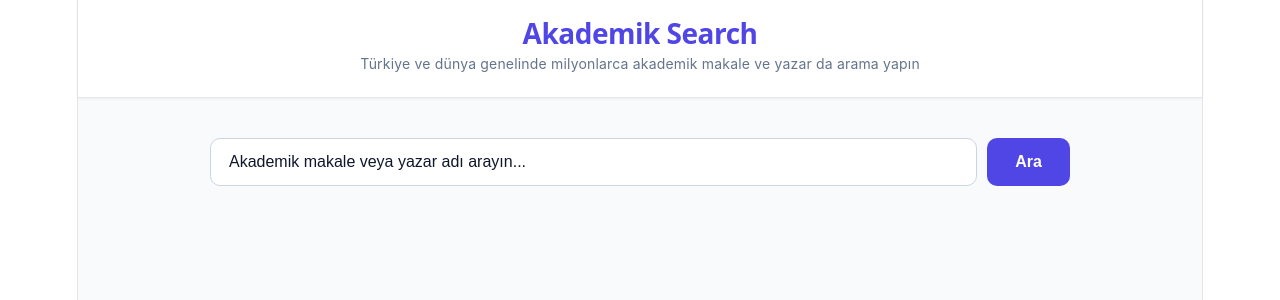
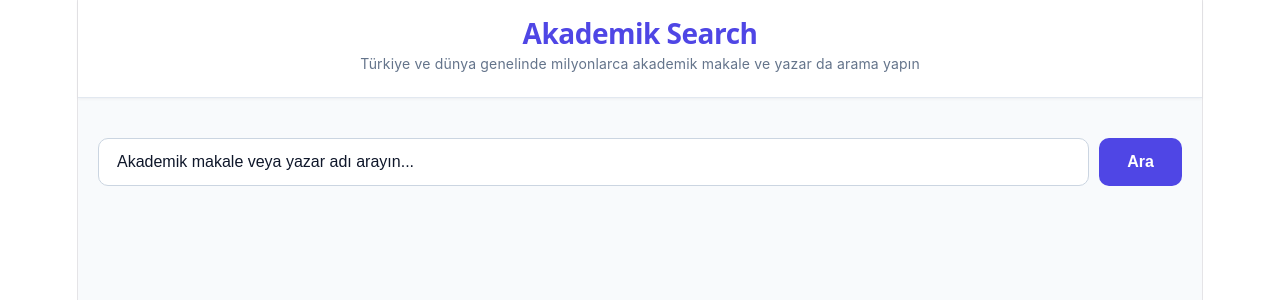
Before and after one commit to sdkcsgn/akademik-search, a React (Vite) app in the folder frontend/: page / in a window 1280 px wide. Shown: the top 300 px of the page. Built offline with nearby package versions, Linux system fonts and the light colour scheme.

Commit message:
Web genisligi 1200px yapildi ve assetlinks.json eklendi

```diff
--- a/frontend/src/App.jsx
+++ b/frontend/src/App.jsx
@@ -40,7 +40,7 @@ function App() {
       </header>
 
       {/* Main Content */}
-      <main style={{ flex: 1, maxWidth: '900px', width: '100%', margin: '0 auto', padding: '40px 20px 20px', boxSizing: 'border-box' }}>
+<main style={{ flex: 1, maxWidth: '1200px', width: '100%', margin: '0 auto', padding: '40px 20px 20px', boxSizing: 'border-box' }}>
         <form onSubmit={handleSearch} style={{ display: 'flex', gap: '10px', marginBottom: '30px' }}>
           <input
             type="text"
```
Also changed, not shown: frontend/public/.well-known/assetlinks.json (added).
